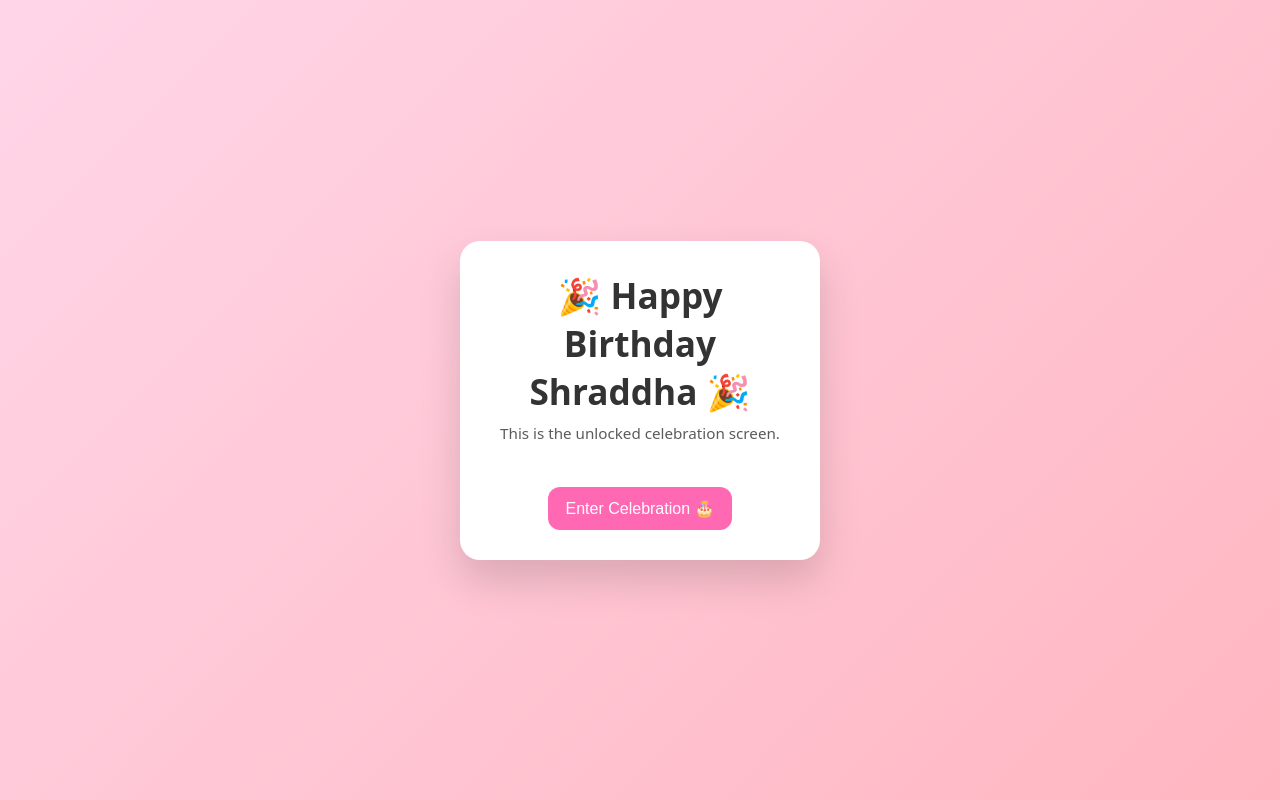
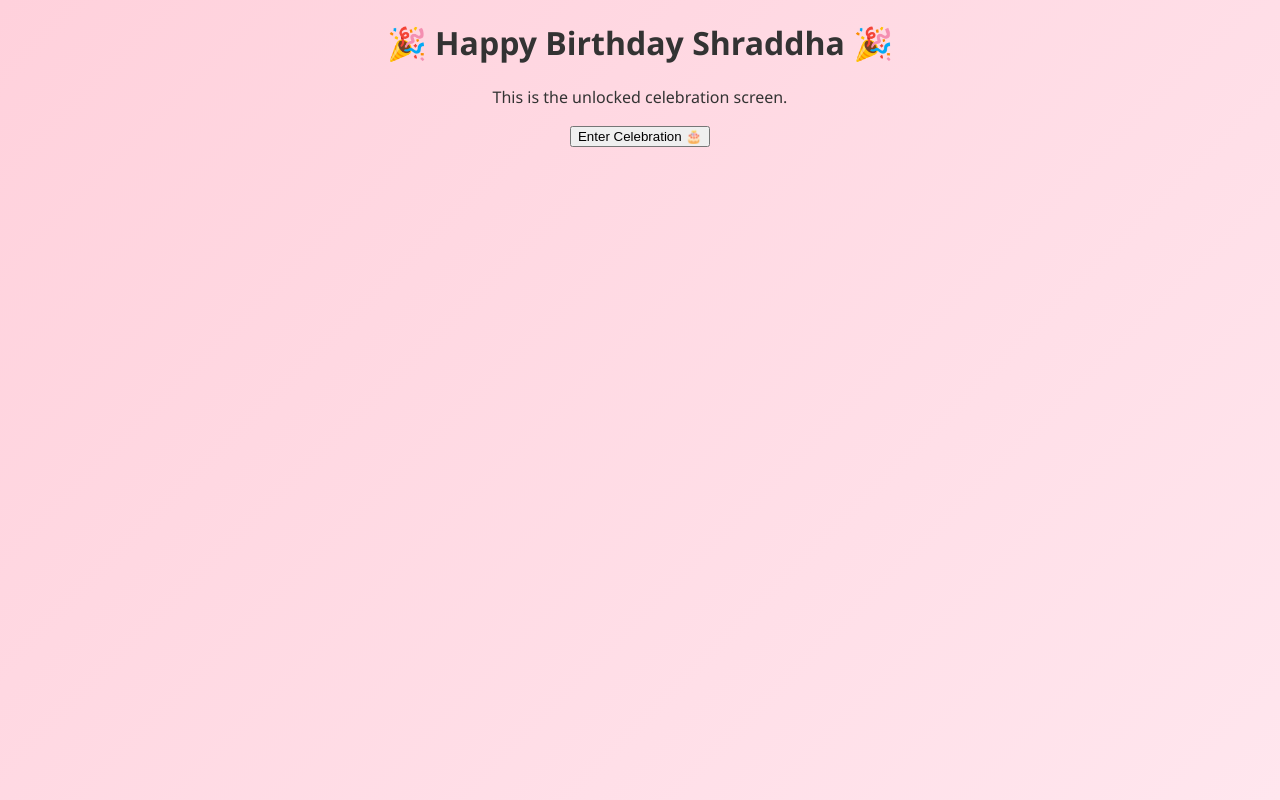
Before and after one commit to rrewale51-prog/For-Shraddha, a React (Vite) app: page / in a window 1280 px wide. Built offline with nearby package versions, Linux system fonts and the light colour scheme.

Commit message:
Update App.css

```diff
--- a/src/App.css
+++ b/src/App.css
@@ -1,128 +1,79 @@
-* {
-  margin: 0;
-  padding: 0;
-  box-sizing: border-box;
+import { useEffect, useState } from "react";
+import "./App.css";
+
+function App() {
+  // SET TARGET DATE (YYYY, MM - 1, DD)
+  const targetDate = new Date(2026, 0, 20); // Jan 20, 2026
+
+  const calculateTimeLeft = () => {
+    const now = new Date().getTime();
+    const difference = targetDate.getTime() - now;
+
+    if (difference <= 0) {
+      return {
+        days: "00",
+        hours: "00",
+        minutes: "00",
+        seconds: "00",
+      };
+    }
+
+    return {
+      days: String(
+        Math.floor(difference / (1000 * 60 * 60 * 24))
+      ).padStart(2, "0"),
+      hours: String(
+        Math.floor((difference / (1000 * 60 * 60)) % 24)
+      ).padStart(2, "0"),
+      minutes: String(
+        Math.floor((difference / 1000 / 60) % 60)
+      ).padStart(2, "0"),
+      seconds: String(
+        Math.floor((difference / 1000) % 60)
+      ).padStart(2, "0"),
+    };
+  };
+
+  const [timeLeft, setTimeLeft] = useState(calculateTimeLeft());
+
+  useEffect(() => {
+    const timer = setInterval(() => {
+      setTimeLeft(calculateTimeLeft());
+    }, 1000);
+
+    return () => clearInterval(timer);
+  }, []);
+
+  return (
+    <div className="app">
+      <div className="card">
+        <h1 className="title">Birthday Countdown</h1>
+        <p className="subtitle">Counting every second…</p>
+
+        <div className="countdown">
+          <div className="box">
+            <div className="value">{timeLeft.days}</div>
+            <div className="label">DAYS</div>
+          </div>
+
+          <div className="box">
+            <div className="value">{timeLeft.hours}</div>
+            <div className="label">HOURS</div>
+          </div>
+
+          <div className="box">
+            <div className="value">{timeLeft.minutes}</div>
+            <div className="label">MINUTES</div>
+          </div>
+
+          <div className="box">
+            <div className="value">{timeLeft.seconds}</div>
+            <div className="label">SECONDS</div>
+          </div>
+        </div>
+      </div>
+    </div>
+  );
 }
 
-body {
-  font-family: system-ui, -apple-system, BlinkMacSystemFont, sans-serif;
-  background: linear-gradient(135deg, #ffdde1, #ee9ca7);
-  min-height: 100vh;
-}
-
-/* MAIN WRAPPER */
-.app {
-  min-height: 100vh;
-  display: flex;
-  align-items: center;
-  justify-content: center;
-  padding: 1rem;
-}
-
-/* CARD */
-.card {
-  width: 100%;
-  max-width: 420px; /* iPhone 15 safe width */
-  background: rgba(255, 255, 255, 0.9);
-  border-radius: 16px;
-  padding: 1.5rem;
-  text-align: center;
-}
-
-/* TEXT */
-.title {
-  font-size: 1.6rem;
-  margin-bottom: 0.5rem;
-}
-
-.subtitle {
-  font-size: 0.95rem;
-  margin-bottom: 1.5rem;
-  opacity: 0.8;
-}
-
-/* COUNTDOWN */
-.countdown {
-  display: grid;
-  grid-template-columns: repeat(2, 1fr);
-  gap: 0.75rem;
-}
-
-.box {
-  background: white;
-  border-radius: 12px;
-  padding: 1rem 0;
-}
-
-.value {
-  font-size: 1.8rem;
-  font-weight: bold;
-}
-
-.label {
-  font-size: 0.75rem;
-  opacity: 0.6;
-}
-
-/* TABLET */
-@media (min-width: 768px) {
-  .card {
-    max-width: 600px;
-  }
-
-  .countdown {
-    grid-template-columns: repeat(4, 1fr);
-  }
-
-  .title {
-    font-size: 2.2rem;
-  }
-}
-
-/* DESKTOP */
-@media (min-width: 1024px) {
-  .card {
-    max-width: 900px;
-  }
-}
-.app {
-  min-height: 100vh;
-  display: flex;
-  align-items: center;
-  justify-content: center;
-  background: linear-gradient(135deg, #ffd6e8, #ffb6c1);
-}
-
-.card {
-  background: white;
-  padding: 30px 24px;
-  border-radius: 20px;
-  width: 90%;
-  max-width: 360px;
-  text-align: center;
-  box-shadow: 0 20px 40px rgba(0, 0, 0, 0.15);
-
-  animation: fadeUp 0.8s ease-out forwards;
-}
-
-@keyframes fadeUp {
-  from {
-    opacity: 0;
-    transform: translateY(25px);
-  }
-  to {
-    opacity: 1;
-    transform: translateY(0);
-  }
-}
-
-.enter-button {
-  margin-top: 20px;
-  padding: 12px 18px;
-  border-radius: 12px;
-  border: none;
-  font-size: 16px;
-  background: #ff69b4;
-  color: white;
-  cursor: pointer;
-}
+export default App;
```
